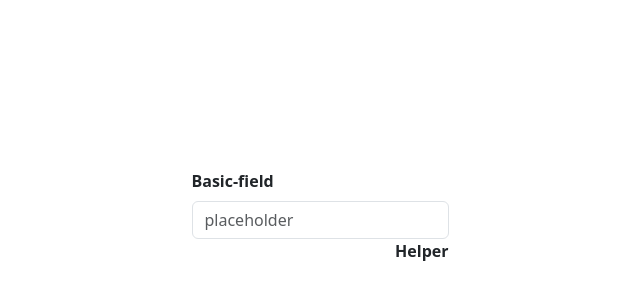
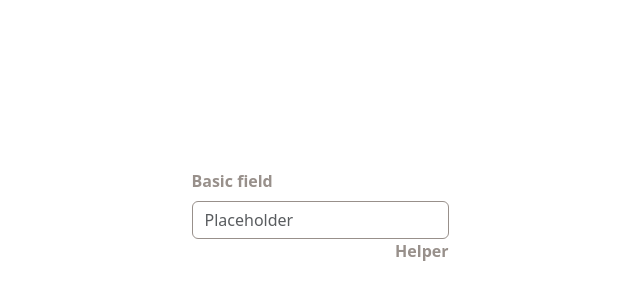
Before and after one commit to abdalsimam1-sketch/personal-finance-app, a React (Vite) app: page /test in a window 1280 px wide. Shown: the part 184-484 px from the top of the page, without its empty margins (320-960 px from the left). Built offline with nearby package versions, Linux system fonts and the light colour scheme.

Commit message:
add : color to border,helper text and the label and take this as input variant 1

```diff
--- a/src/index.css
+++ b/src/index.css
@@ -185,3 +185,13 @@
 .btn.btn-tertiary:hover {
   color: black;
 }
+
+/* INPUT COMPONENT */
+.input-label,
+.helper-text {
+  color: var(--color-beige-500);
+}
+
+.form-control {
+  border-color: var(--color-beige-500) !important;
+}
--- a/src/pages/TestingPage.jsx
+++ b/src/pages/TestingPage.jsx
@@ -8,8 +8,8 @@ export const TestingPage = () => {
       style={{ width: "100%", height: "100vh" }}
     >
       <Input
-        placeholder="placeholder"
-        label="Basic-field"
+        placeholder="Placeholder"
+        label="Basic field"
         helper="Helper"
       ></Input>
     </div>
```
